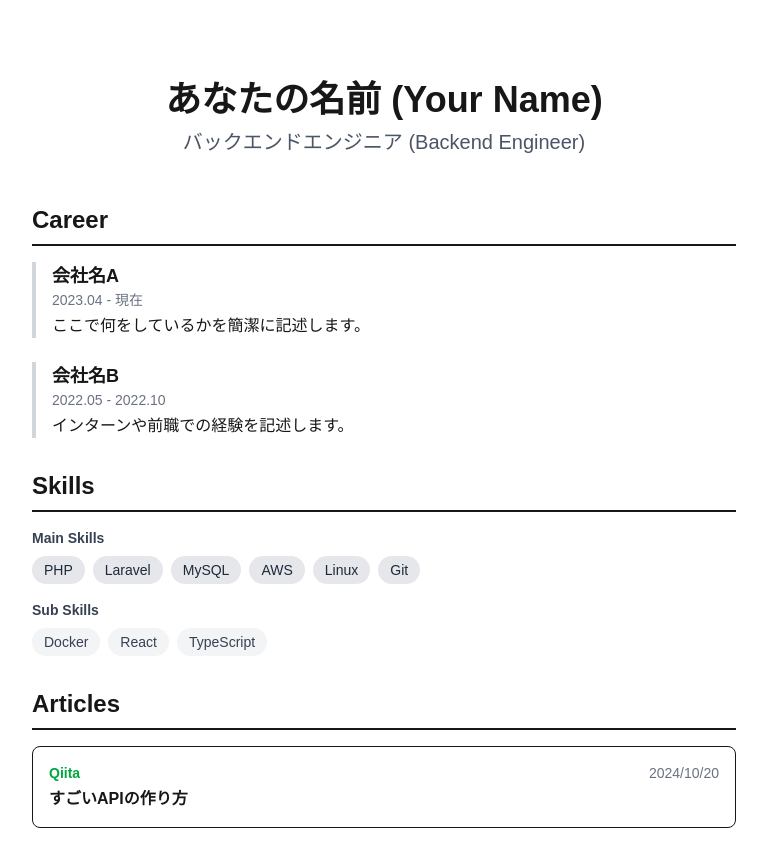
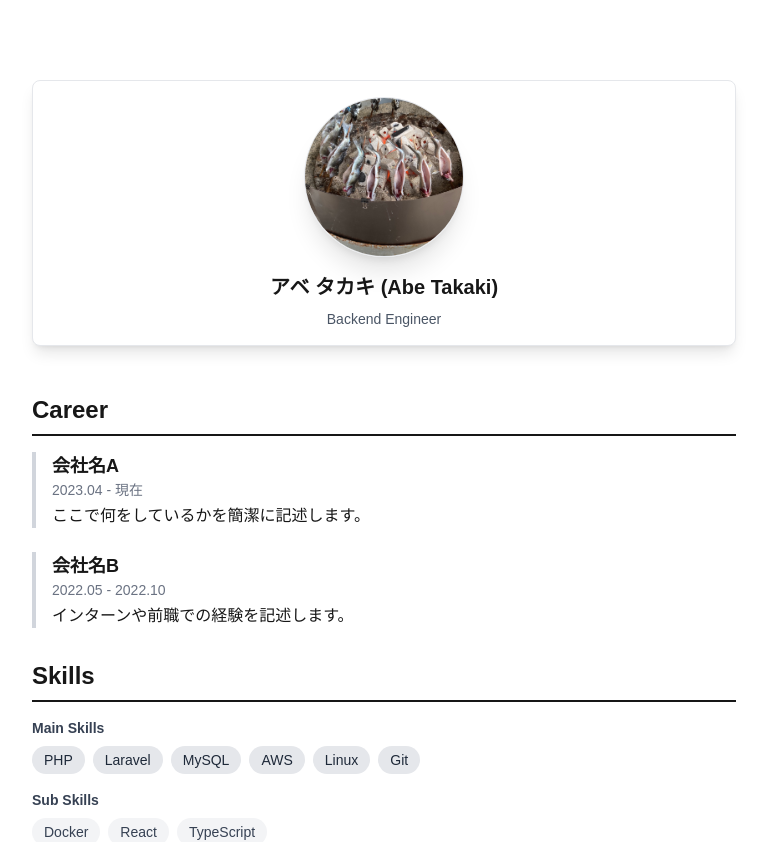
Before and after one commit to AbeTakaki/abetakaki.github.io, a Next.js app: page / in a window 1280 px wide. Shown: the top 842 px of the page, without its empty margins (256-1023 px from the left). Built offline with nearby package versions, Linux system fonts and the light colour scheme.

Commit message:
update: プロフィールを反映

```diff
--- a/app/components/Hero.tsx
+++ b/app/components/Hero.tsx
@@ -1,12 +1,24 @@
+import Image from 'next/image'
+
 export default function Hero() {
   return (
     // text-center で中央揃え、my-12 で上下に大きな余白
     <section className="text-center my-12">
-      <h1 className="text-4xl font-bold">あなたの名前 (Your Name)</h1>
-      <p className="text-xl text-gray-600 mt-2">
-        バックエンドエンジニア (Backend Engineer)
-      </p>
-      {/* SNSリンクなどもここに配置 */}
+      <div className="flex flex-col items-center justify-center p-4 bg-white border border-gray-200 rounded-lg shadow-lg">
+        <div className="w-40 h-40 overflow-hidden border border-gray-200 rounded-full shadow-xl">
+          <Image
+            src="/profile/profile.jpg"
+            alt="Abe Takaki"
+            width={160}
+            height={160}
+            className="w-full h-full object-cover"
+            priority
+          />
+        </div>
+        <h2 className="mt-4 text-xl font-bold">アベ タカキ (Abe Takaki)</h2>
+        <p className="mt-2 text-sm font-medium text-gray-600">Backend Engineer</p>
+        {/* SNSリンクなどもここに配置 */}
+      </div>
     </section>
   );
 }
```
Also changed, not shown: public/profile/profile.jpg (added), 1 other file (tests, documents, lock files or other folders).
